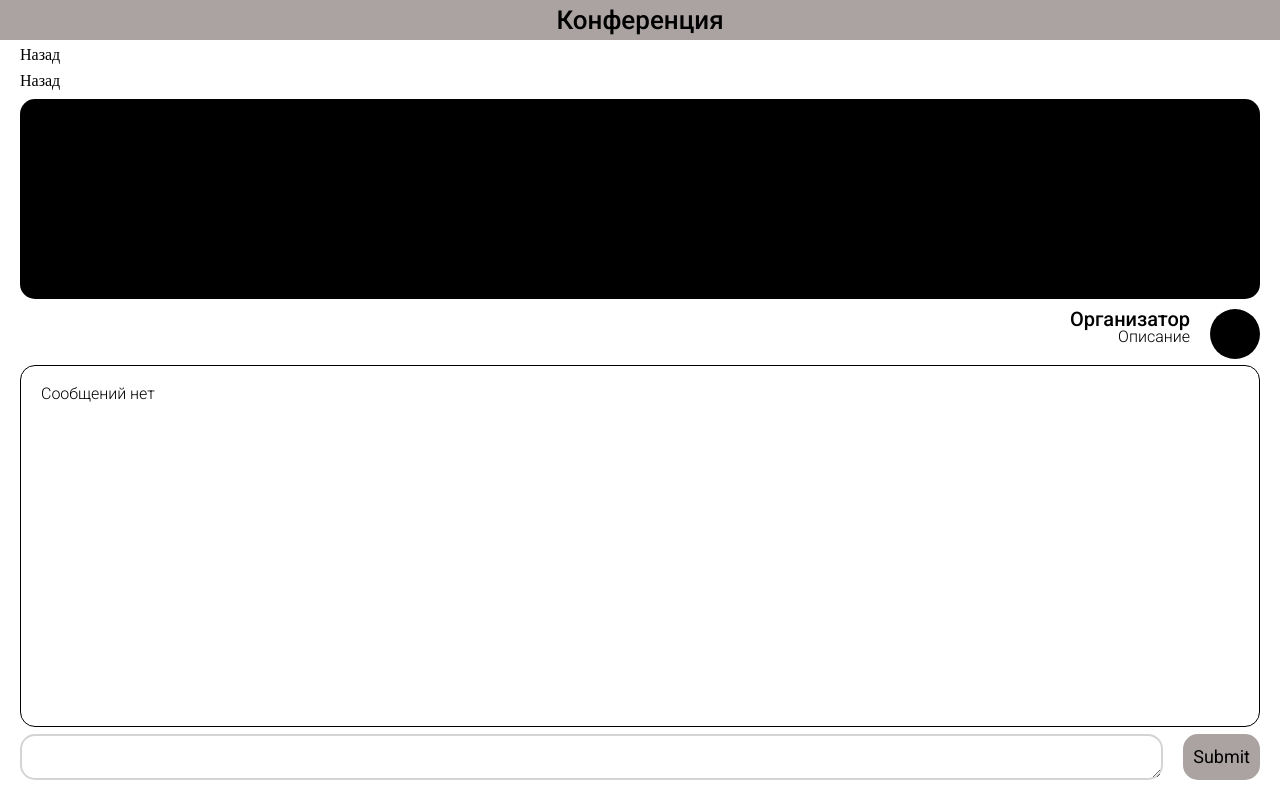
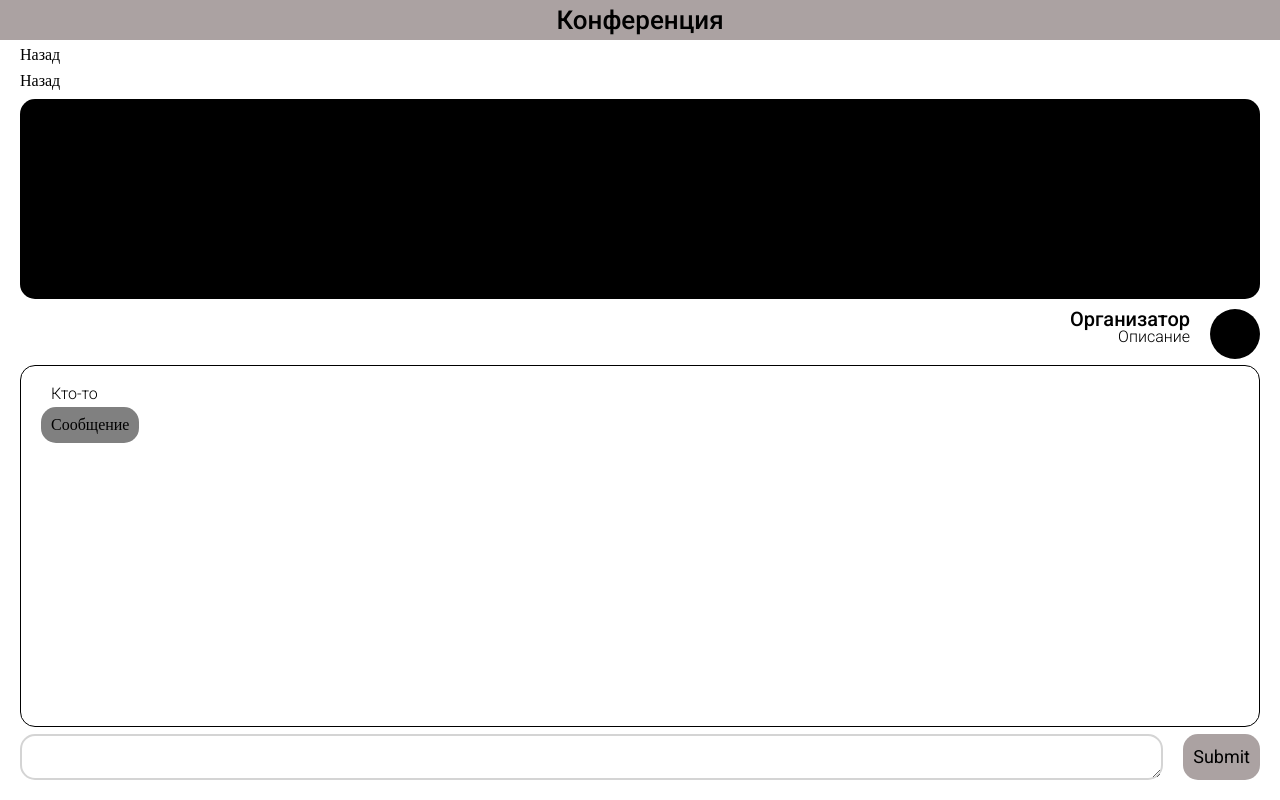
Before and after one commit to echo-tokyo/Conference, a React (Vite) app: page /conference/1 in a window 1280 px wide. Built offline with nearby package versions, Linux system fonts and the light colour scheme.

Commit message:
get default message

```diff
--- a/src/components/conferencePage/ConferencePage.jsx
+++ b/src/components/conferencePage/ConferencePage.jsx
@@ -7,7 +7,7 @@ import { delRoom } from '../../store/rooms/rooms.slice'
 const ConferencePage = () => {
 	const nav = useNavigate()
 	const {id} = useParams()
-	const [msgs, setMsgs] = useState([])
+	const [msgs, setMsgs] = useState([{msg: 'Сообщение', user: 'Кто-то'}])
 	const msgListRef = useRef(null)
 	const dispatch = useDispatch()
 	const rooms = useSelector(state => state.rooms.roomList)
@@ -26,7 +26,8 @@ const ConferencePage = () => {
 
 	const newMessage = e => {
 		e.preventDefault()
-		setMsgs([...msgs, {msg: e.target.message.value, ami: true}])
+		setMsgs([...msgs, {msg: e.target.message.value, user: userData.name}])
+		e.target.querySelector('textarea').value = ''
 	}
 
 	const closeConference = () => {
@@ -60,8 +61,8 @@ const ConferencePage = () => {
 			<div className="msgList" ref={msgListRef}>
 				{msgs.length > 0 ? (
 					msgs.map((el, index) => (
-						<div className={`msgList__msg ${el.ami ? 'selfMsg' : ''}`} key={index}>
-							<p>{userData.name}</p>
+						<div className={`msgList__msg ${el.user === userData.name ? 'selfMsg' : ''}`} key={index}>
+							<p>{el.user === userData.name ? userData.name : el.user}</p>
 							<div className="msgList__msg-item" key={index}>{el.msg}</div>
 						</div>
 					))
--- a/src/components/profile/Profile.jsx
+++ b/src/components/profile/Profile.jsx
@@ -14,7 +14,8 @@ const Profile = () => {
 			<div className="profile">
 				<div className="profile__search">
 					<div className="profile__search-item">Тема: светлая/темная</div>
-					<Link to='/'><div className="profile__search-item">Вперед</div></Link>
+					<Link to='/' onClick={() => {localStorage.removeItem('token')
+					}}><div className="profile__search-item">Выйти</div></Link>
 				</div>
 				<div className="profile__items">
 					<div className="profile__item">
--- a/src/store/rooms/rooms.slice.js
+++ b/src/store/rooms/rooms.slice.js
@@ -11,7 +11,7 @@ const roomsSlice = createSlice({
 		},
 		delRoom: (state, action) => {
 			state.roomList = state.roomList.filter(el => el.id !== action.payload)
-		}
+		},
 	}
 })
 
```
